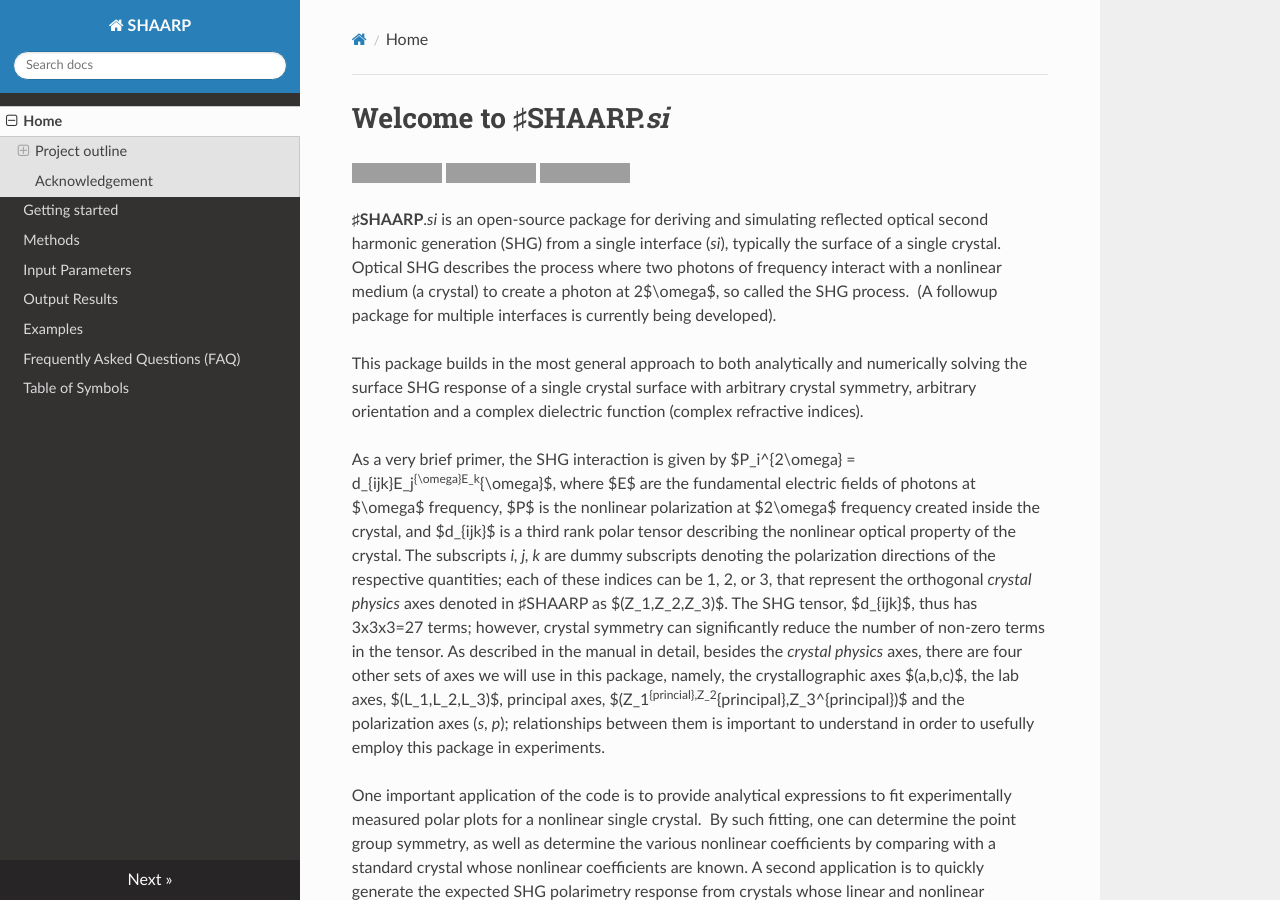
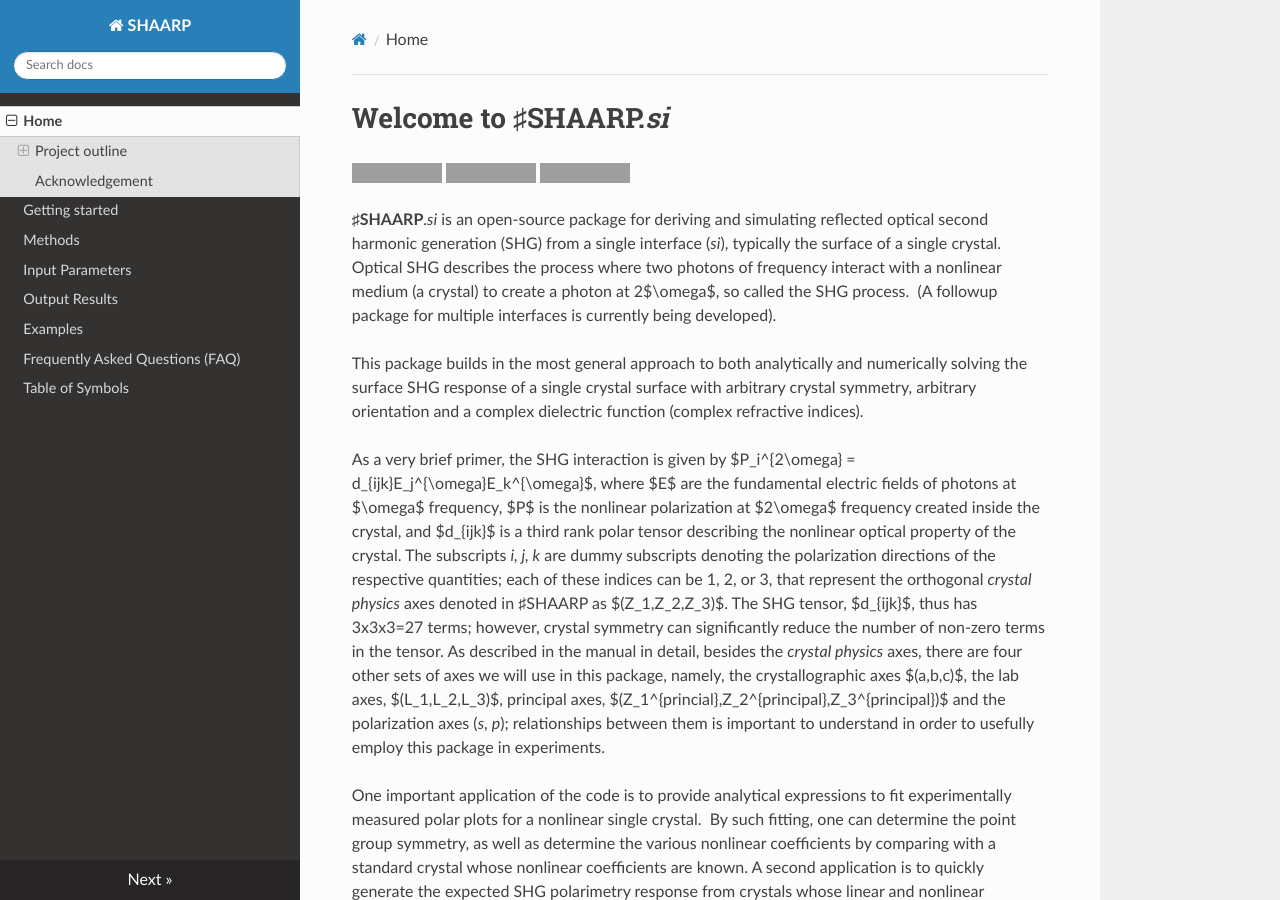
Before and after one commit to Rui-Zu/SHAARP, an MkDocs documentation site: the page built from docs/index.md, in a window 1280 px wide and 900 px high. Built offline with MkDocs 1.6.1, drawn with Linux system fonts in a browser that asks for light colours; nearby versions of some CDN libraries; grey boxes are pictures that could not be loaded.

Commit message:
Update mkdocs.yml

```diff
--- a/mkdocs.yml
+++ b/mkdocs.yml
@@ -2,13 +2,7 @@ site_name: SHAARP
 site_url: https://example.com/
 
 markdown_extensions:
-  - pymdownx.details
-  - pymdownx.superfences
-  - pymdownx.critic
-  - pymdownx.caret
-  - pymdownx.keys
-  - pymdownx.mark
-  - pymdownx.tilde
+
 
 extra_javascript:
   - mathjax-config.js
```
